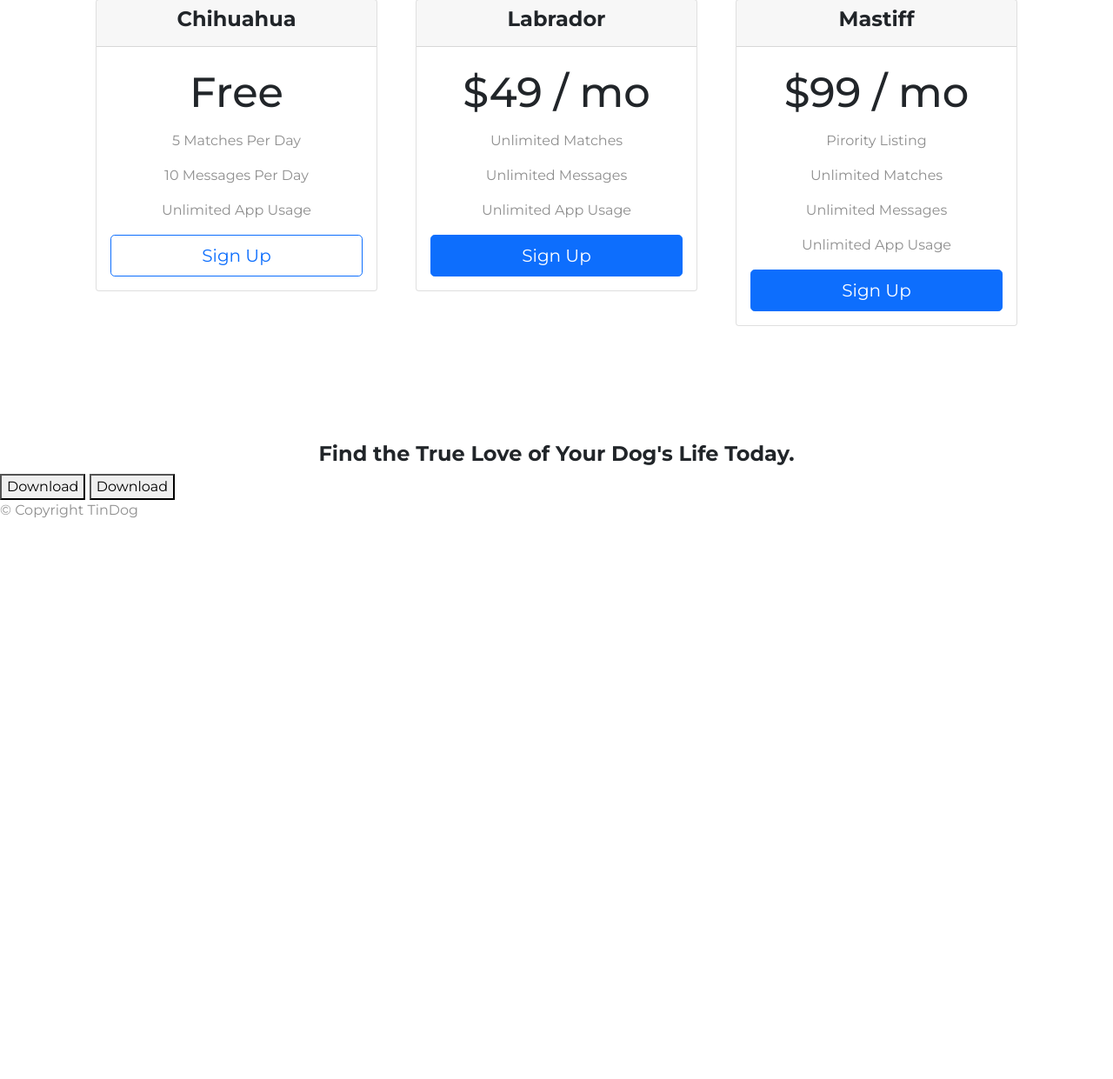
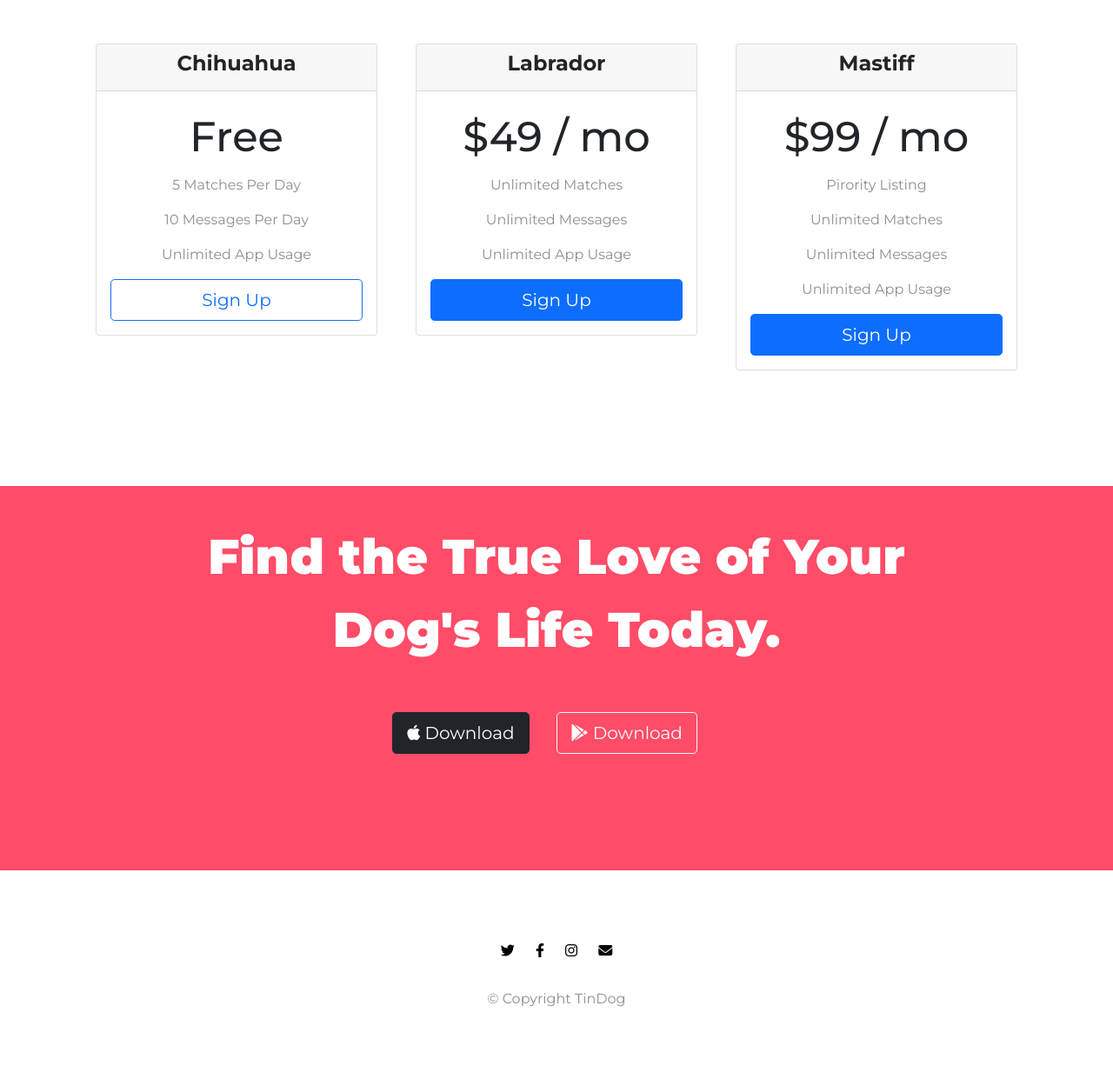
Before and after one commit to Rimcant/F_S_Udemy, a web app: file webdev/TinDog-Start-master/index.html in a window 1280 px wide. Shown: the part 1834-3075 px from the top of the page at 87% size. Before the commit the page ends 2449 px from the top, so only its background shows below. Run offline with its HTML, style and script files only (its server is not run), Linux system fonts and the light colour scheme.

Commit message:
20-12-22

```diff
--- a/webdev/TinDog-Start-master/css/styles.css
+++ b/webdev/TinDog-Start-master/css/styles.css
@@ -16,7 +16,7 @@
 
 }
 .container-fluid{
-    padding: 3% 15%;
+    padding: 3% 15% 7%;
 }
 h1{
     font-family: 'Montserrat', sans-serif ;
@@ -71,12 +71,13 @@
     width: 60%;
     transform: rotate(25deg);
     position: absolute;
-    z-index: 0;
+    right: 30%;
 
    }
    .fotodocao{
     position: relative;
    }
+
 
 
    /* segundasecçao */
@@ -85,7 +86,7 @@
     padding: 7% 15%;
     background-color: white;
     position: relative;
-    z-index: 3;
+
 
    }
 
@@ -151,3 +152,29 @@
    .pricing-collum{
     padding: 3% 2%;
    }
+   @media (max-width: 1028px){
+    .title-image {
+        position: static;
+        transform: rotate(0);
+    }
+    #title{
+        text-align: center;
+    }
+  }
+  #cta{
+    background-color: #ff4c68;
+    color: white;
+    text-align: center;
+    padding: 3% 15% 7%;
+  }
+  #footer{
+    background-color: #fff;
+    color: white;
+    text-align: center;
+    padding: 5% 15% 5%;
+
+  }
+  #footer i {
+    color: black;
+    margin: 20px 10px;
+  }
--- a/webdev/TinDog-Start-master/index.html
+++ b/webdev/TinDog-Start-master/index.html
@@ -33,13 +33,13 @@
         <div class="collapse navbar-collapse" id="navbarNav">
           <ul class="navbar-nav ms-auto">
             <li class="nav-item">
-              <a class="nav-link" href="">Contact</a>
+              <a class="nav-link" href="#footer">Contact</a>
             </li>
             <li class="nav-item">
-              <a class="nav-link" href="">Pricing</a>
+              <a class="nav-link" href="#pricing">Pricing</a>
             </li>
             <li class="nav-item">
-              <a class="nav-link" href="">Download</a>
+              <a class="nav-link" href="#cta ">Download</a>
             </li>
           </ul>
         </div>
@@ -196,9 +196,9 @@
 
   <section id="cta">
 
-    <h3>Find the True Love of Your Dog's Life Today.</h3>
-    <button type="button">Download</button>
-    <button type="button">Download</button>
+    <h1>Find the True Love of Your Dog's Life Today.</h1>
+    <button class="btn btn-dark btn-lg download-button" type="button"><i class="fa-brands fa-apple"></i> Download</button>
+    <button class="btn btn-outline-light btn-lg download-button" type="button"><i class="fa-brands fa-google-play"></i> Download</button>
 
   </section>
 
@@ -206,6 +206,14 @@
   <!-- Footer -->
 
   <footer id="footer">
+
+    <p><a href="#"><i class="fa-brands fa-twitter"></i></a>
+      <a href="#"><i class="fa-brands fa-facebook-f"></i></a>
+      <a href="#"><i class="fa-brands fa-instagram"></i></a>
+      <a href="#"><i class="fa-solid fa-envelope"></i></a>
+
+
+    </p>
 
     <p>© Copyright TinDog</p>
 
```
